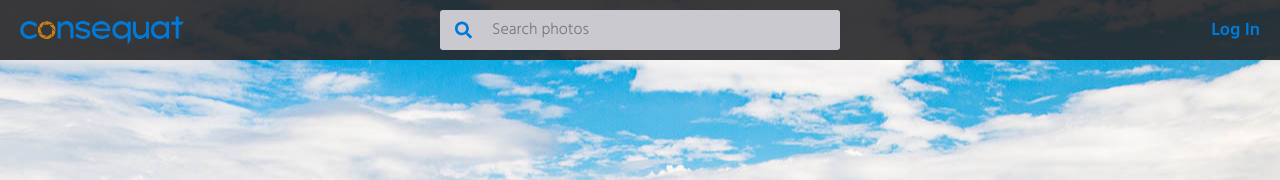
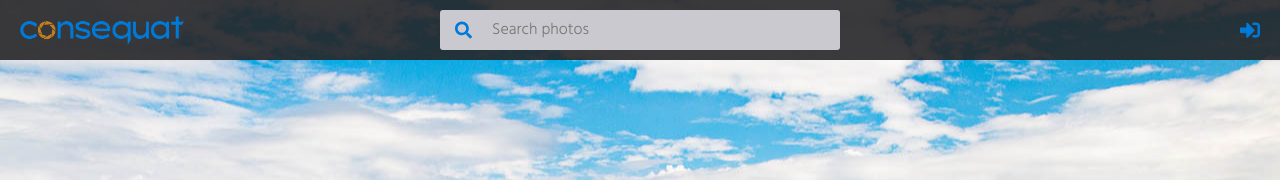
Before and after one commit to arikankainen/consequat-client, a React (Create React App) app: page / in a window 1280 px wide. Shown: the top 180 px of the page. Built offline with nearby package versions, Linux system fonts and the light colour scheme; what @apollo/link-context would draw is missing.

Commit message:
luotu menuButton-komponentti ja lisätty login-kuvake

```diff
--- /dev/null
+++ b/src/components/Buttons/MenuButton.tsx
@@ -0,0 +1,43 @@
+import React from 'react';
+import styled from 'styled-components';
+import { Link } from 'react-router-dom';
+
+const ButtonContainer = styled(Link)`
+  display: flex;
+  align-items: center;
+  justify-content: center;
+  width: var(--button-size);
+  min-width: var(--button-size);
+  height: var(--button-size);
+  border-radius: 50%;
+  cursor: pointer;
+
+  &:hover {
+    background-color: var(--navigation-bg-color-hover);
+
+    & > svg {
+      color: var(--icon-color-hover);
+    }
+  }
+
+  & > svg {
+    height: var(--icon-size);
+    color: var(--icon-color);
+  }
+`;
+
+interface MenuButtonProps {
+  to: string;
+  text: string;
+  icon: React.FunctionComponent;
+}
+
+const MenuButton: React.FC<MenuButtonProps> = (props) => {
+  return (
+    <ButtonContainer to={props.to}>
+      <props.icon />
+    </ButtonContainer>
+  );
+};
+
+export default MenuButton;
--- a/src/components/GlobalStyles.tsx
+++ b/src/components/GlobalStyles.tsx
@@ -25,6 +25,7 @@ const GlobalStyles = createGlobalStyle`
     --navigation-shadow: 0px 0px 10px 0px rgba(0,0,0,0.25);
     --input-border-radius: 3px;
     --icon-color: #007ad9;
+    --icon-color-hover: #68b1ff;
     --icon-size: 20px;
     --button-size: 40px;
     --notification-message-bg-color: #232325;
--- a/src/components/Header/Header.tsx
+++ b/src/components/Header/Header.tsx
@@ -10,13 +10,14 @@ import Logo from './Logo';
 import Menu, { Direction } from '../Menu';
 import Search from './Search';
 import styled from 'styled-components';
-import { Link } from 'react-router-dom';
+import MenuButton from '../Buttons/MenuButton';
 
 import { ReactComponent as UserIcon } from '../../images/menu_user.svg';
 import { ReactComponent as AccountIcon } from '../../images/menu_settings.svg';
 import { ReactComponent as LogoutIcon } from '../../images/menu_logout.svg';
 import { ReactComponent as PicturesIcon } from '../../images/menu_image.svg';
 import { ReactComponent as UploadIcon } from '../../images/menu_upload.svg';
+import { ReactComponent as LoginIcon } from '../../images/menu_login.svg';
 
 const HeaderContainer = styled.div`
   position: sticky;
@@ -32,30 +33,16 @@ const HeaderContainer = styled.div`
   z-index: 1000;
 `;
 
-const EdgeContainer = styled.div`
+const LeftContainer = styled.div`
   display: flex;
+  justify-content: flex-start;
   flex: 1 1 0%;
 `;
 
-const LoginLink = styled(Link)`
+const RightContainer = styled.div`
   display: flex;
   justify-content: flex-end;
-  text-decoration: none;
-  color: var(--accent-color-2);
-  padding-right: 10px;
-  padding-left: 10px;
-  font-size: var(--default-font-size-bigger);
-  font-weight: 600;
-  white-space: nowrap;
-
-  &:visited {
-    color: var(--accent-color-2);
-  }
-  &:hover {
-    color: var(--accent-color-2-hover);
-  }
-
-  flex-grow: 1;
+  flex: 1 1 0%;
 `;
 
 const Header = () => {
@@ -126,20 +113,26 @@ const Header = () => {
 
   return (
     <HeaderContainer>
-      <EdgeContainer>
+      <LeftContainer>
         <Logo />
-      </EdgeContainer>
+      </LeftContainer>
       <Search />
-      <EdgeContainer>
-        {loginState.loggedIn &&
+      <RightContainer>
+        {loginState.loggedIn
+          ?
           <Menu
             button={userMenuButton}
             items={userMenuItems}
             settings={userMenuSettings}
           />
+          :
+          <MenuButton
+            to='/login'
+            text='Login'
+            icon={LoginIcon}
+          />
         }
-        {!loginState.loggedIn && <LoginLink to='/login'>Log In</LoginLink>}
-      </EdgeContainer>
+      </RightContainer>
     </HeaderContainer>
   );
 };
--- a/src/components/Menu.tsx
+++ b/src/components/Menu.tsx
@@ -2,12 +2,6 @@ import React, { useState } from 'react';
 import styled, { css } from 'styled-components';
 import { Link } from 'react-router-dom';
 import { CSSTransition } from 'react-transition-group';
-
-const MenuContainer = styled.div`
-  display: flex;
-  justify-content: flex-end;
-  flex-grow: 1;
-`;
 
 export enum Direction {
   Left,
@@ -49,6 +43,10 @@ const MenuButton = styled.div`
 
   &:hover {
     background-color: var(--navigation-bg-color-hover);
+
+    & > svg {
+      color: var(--icon-color-hover);
+    }
   }
 
   & > svg {
@@ -173,7 +171,7 @@ const Menu: React.FC<MenuProps> = ({ button, items, settings }) => {
   };
 
   return (
-    <MenuContainer>
+    <>
       <MenuButton onClick={() => toggleMenu()}>
         <button.icon />
       </MenuButton>
@@ -185,7 +183,7 @@ const Menu: React.FC<MenuProps> = ({ button, items, settings }) => {
       >
         <MenuItems button={button} items={items} settings={settings} />
       </CSSTransition>
-    </MenuContainer>
+    </>
   );
 };
 
```
Also changed, not shown: src/images/menu_login.svg (added).
